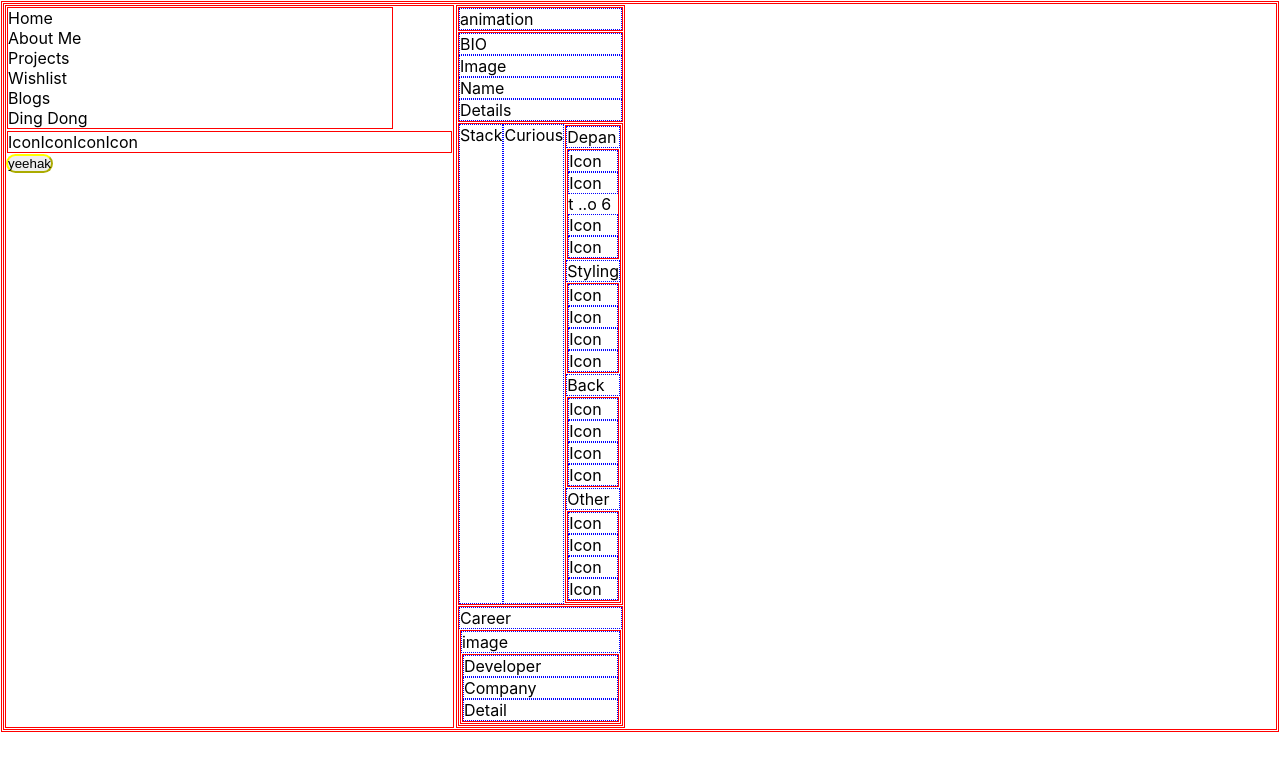
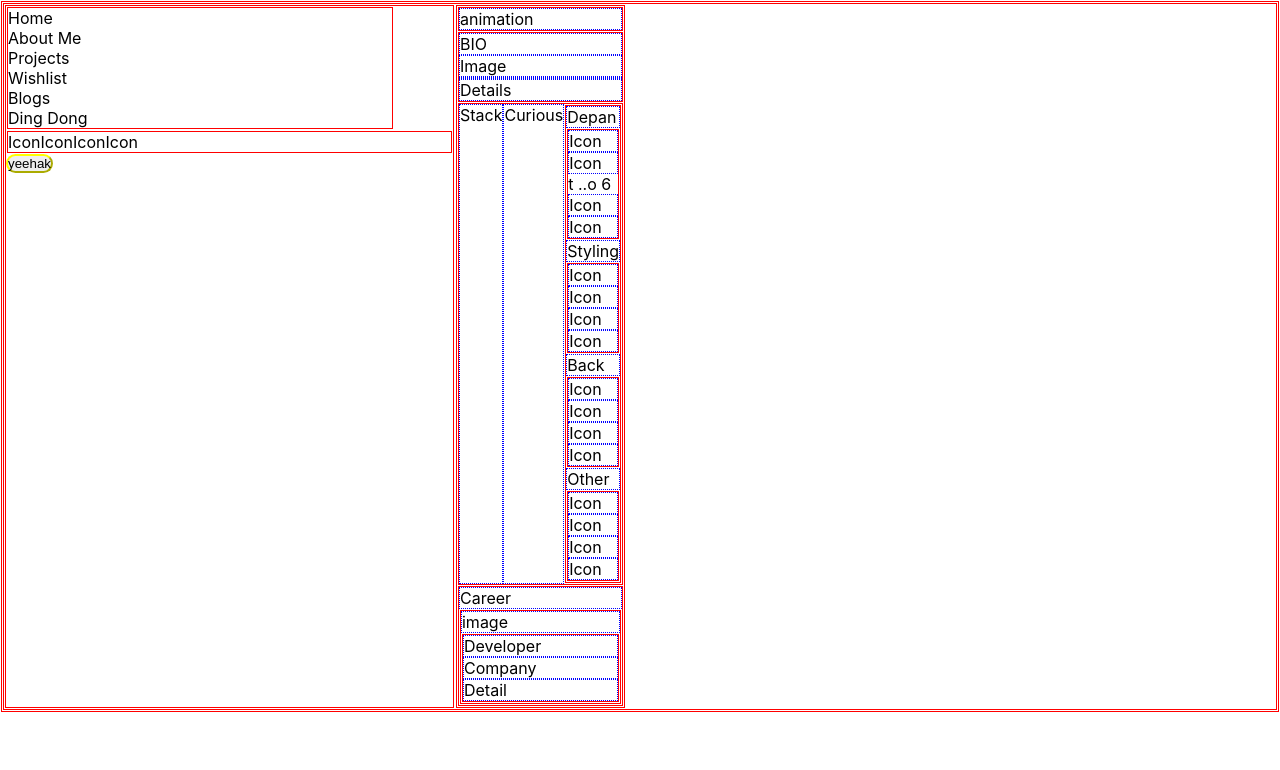
Before and after one commit to remy2495/portfolio, a Next.js app: page / in a window 1280 px wide. Shown: the top 770 px of the page. Built offline with nearby package versions, Linux system fonts and the light colour scheme.

Commit message:
add biography

```diff
--- a/pages/index.jsx
+++ b/pages/index.jsx
@@ -1,4 +1,5 @@
 import Link from "next/link";
+import { biography } from "../constant/biography";
 
 const About = () => {
   return (
@@ -60,7 +61,7 @@ const About = () => {
           {/* Dahsyat betul semua pakai link */}
           <p>BIO</p>
           <p>Image</p>
-          <p>Name</p>
+          <p>{biography.name}</p>
           <p>Details</p>
         </section>
         <section
```
